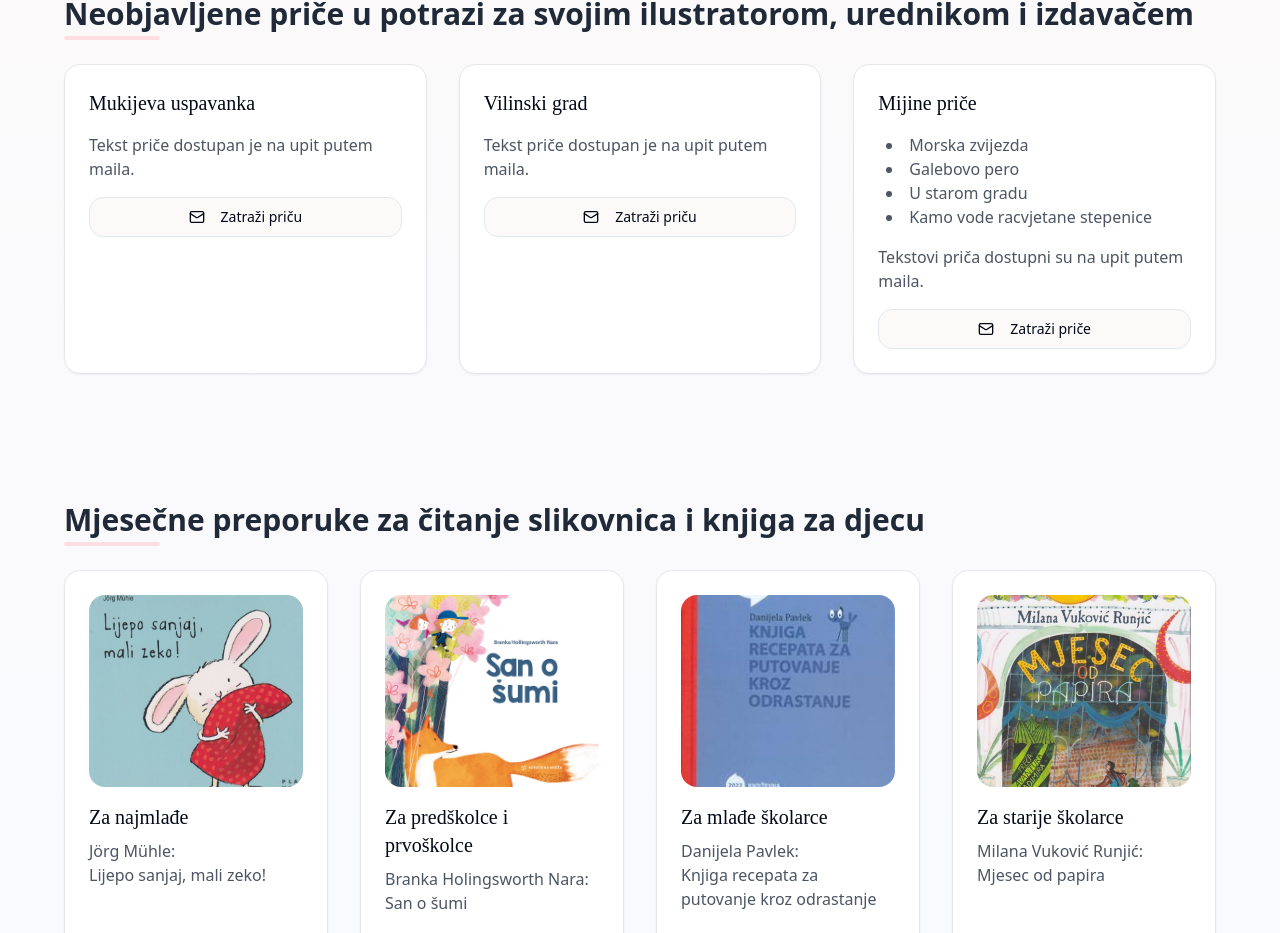
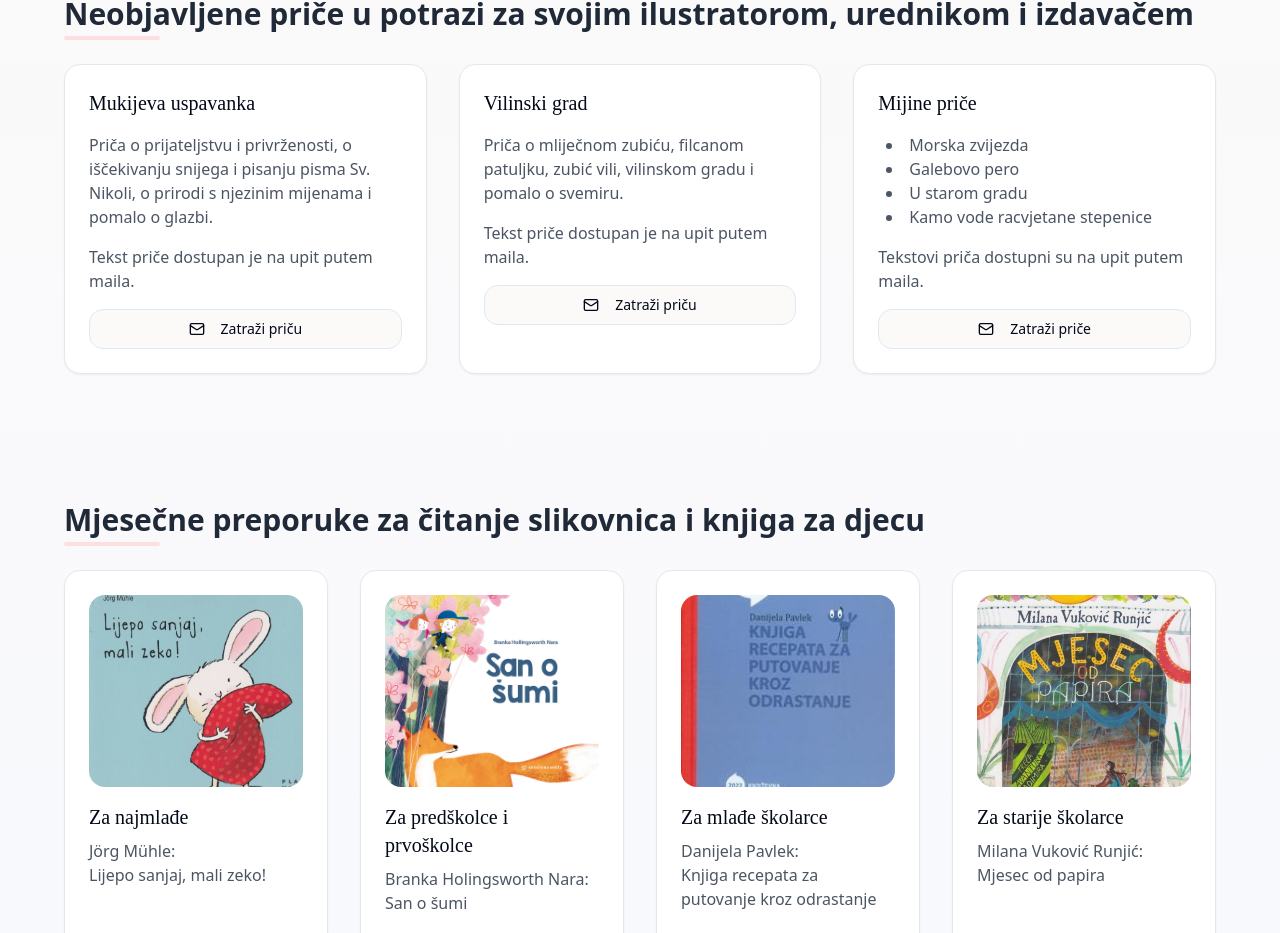
Before and after one commit to TatjanaRozalijaOvcar/pastel-storyland, a React (Vite) app: page / in a window 1280 px wide. Shown: the part 1492-2425 px from the top of the page. Built offline with nearby package versions, Linux system fonts and the light colour scheme.

Commit message:
Update unpublished stories descriptions
Add descriptions for "Mukijeva uspavanka" and "Vilinski grad" stories.

```diff
--- a/src/pages/Index.tsx
+++ b/src/pages/Index.tsx
@@ -1,3 +1,4 @@
+
 import { Card } from "@/components/ui/card";
 import { Button } from "@/components/ui/button";
 import { BookOpen, Mail, Library } from "lucide-react";
@@ -84,6 +85,7 @@ const Index = () => {
           <div className="grid grid-cols-1 md:grid-cols-2 lg:grid-cols-3 gap-8">
             <Card className="book-card">
               <h3 className="font-playfair text-xl mb-4">Mukijeva uspavanka</h3>
+              <p className="text-gray-600 mb-4">Priča o prijateljstvu i privrženosti, o iščekivanju snijega i pisanju pisma Sv. Nikoli, o prirodi s njezinim mijenama i pomalo o glazbi.</p>
               <p className="text-gray-600 mb-4">Tekst priče dostupan je na upit putem maila.</p>
               <Button asChild variant="outline" className="w-full">
                 <a href="mailto:rozalija.ovcar@gmail.com">
@@ -95,6 +97,7 @@ const Index = () => {
 
             <Card className="book-card">
               <h3 className="font-playfair text-xl mb-4">Vilinski grad</h3>
+              <p className="text-gray-600 mb-4">Priča o mliječnom zubiću, filcanom patuljku, zubić vili, vilinskom gradu i pomalo o svemiru.</p>
               <p className="text-gray-600 mb-4">Tekst priče dostupan je na upit putem maila.</p>
               <Button asChild variant="outline" className="w-full">
                 <a href="mailto:rozalija.ovcar@gmail.com">
```
